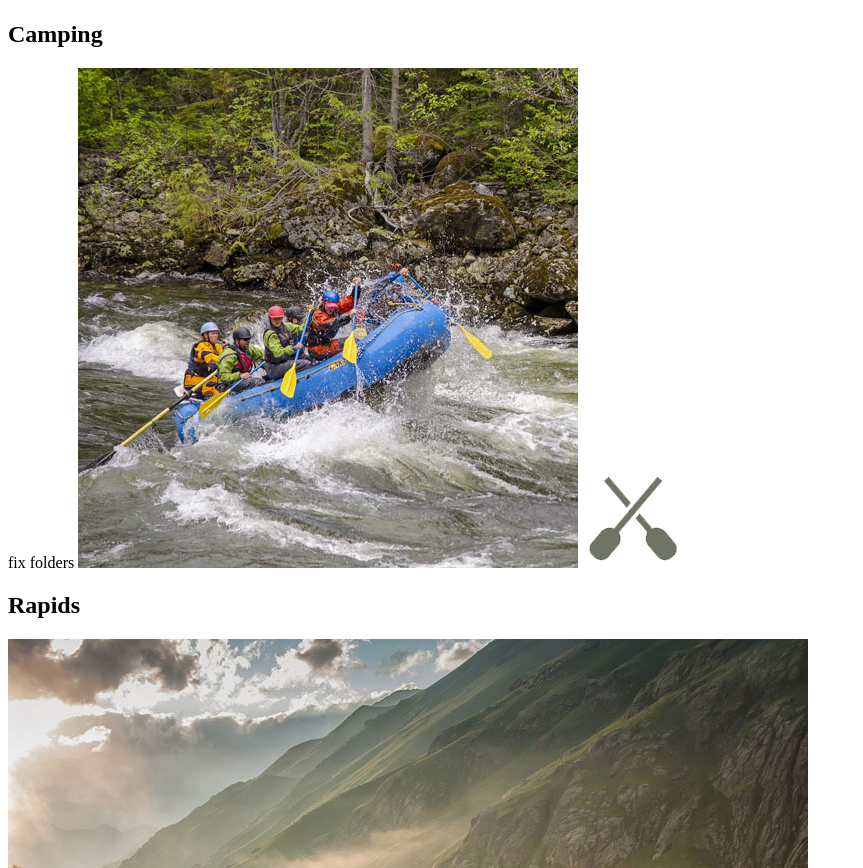
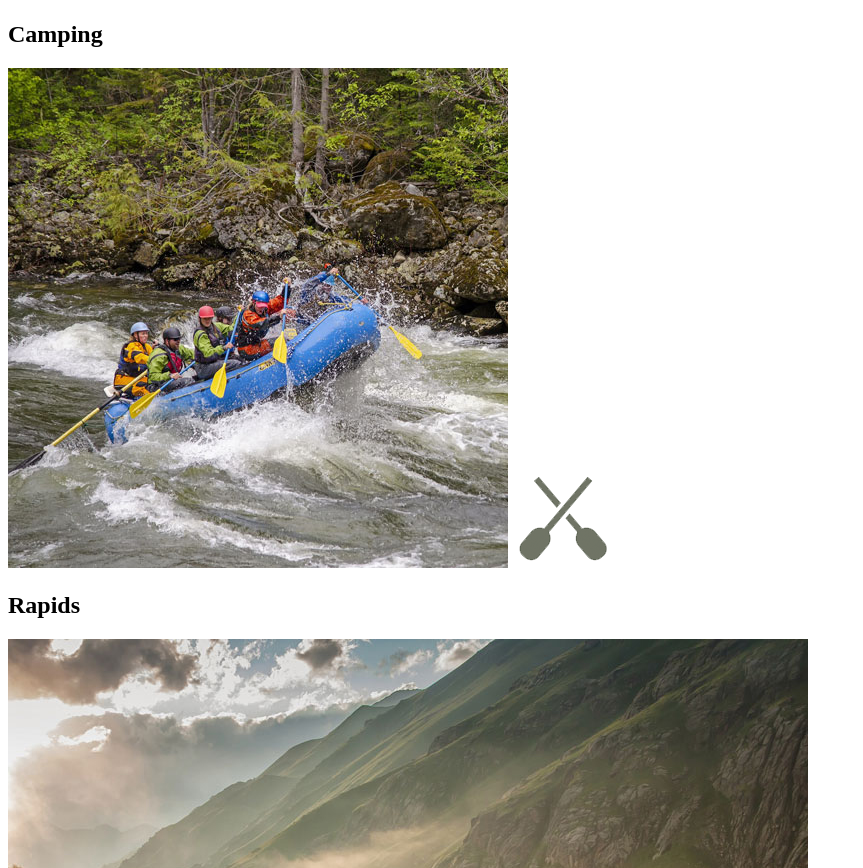
Before and after one commit to Iftikaar/wwd130, a plain HTML site: page wwr/index.html in a window 1280 px wide. Shown: the part 2201-3069 px from the top of the page, without its empty margins (0-863 px from the left). Drawn offline with Linux system fonts and the light colour scheme.

Commit message:
removed text

```diff
--- a/wwr/index.html
+++ b/wwr/index.html
@@ -40,7 +40,7 @@
             <img class="card-img" src="images/fire_icon.png" alt="fire icon">
             <h2>Camping</h2>
         </section>
-        <section class="rapids-cawwrd">fix folders
+        <section class="rapids-cawwrd">
             <img class="card-img" src="images/rapids.jpg" alt="rafting boat">
             <img class="icon" src="images/oars.png" alt="oars icon">
            <h2>Rapids</h2>
```
